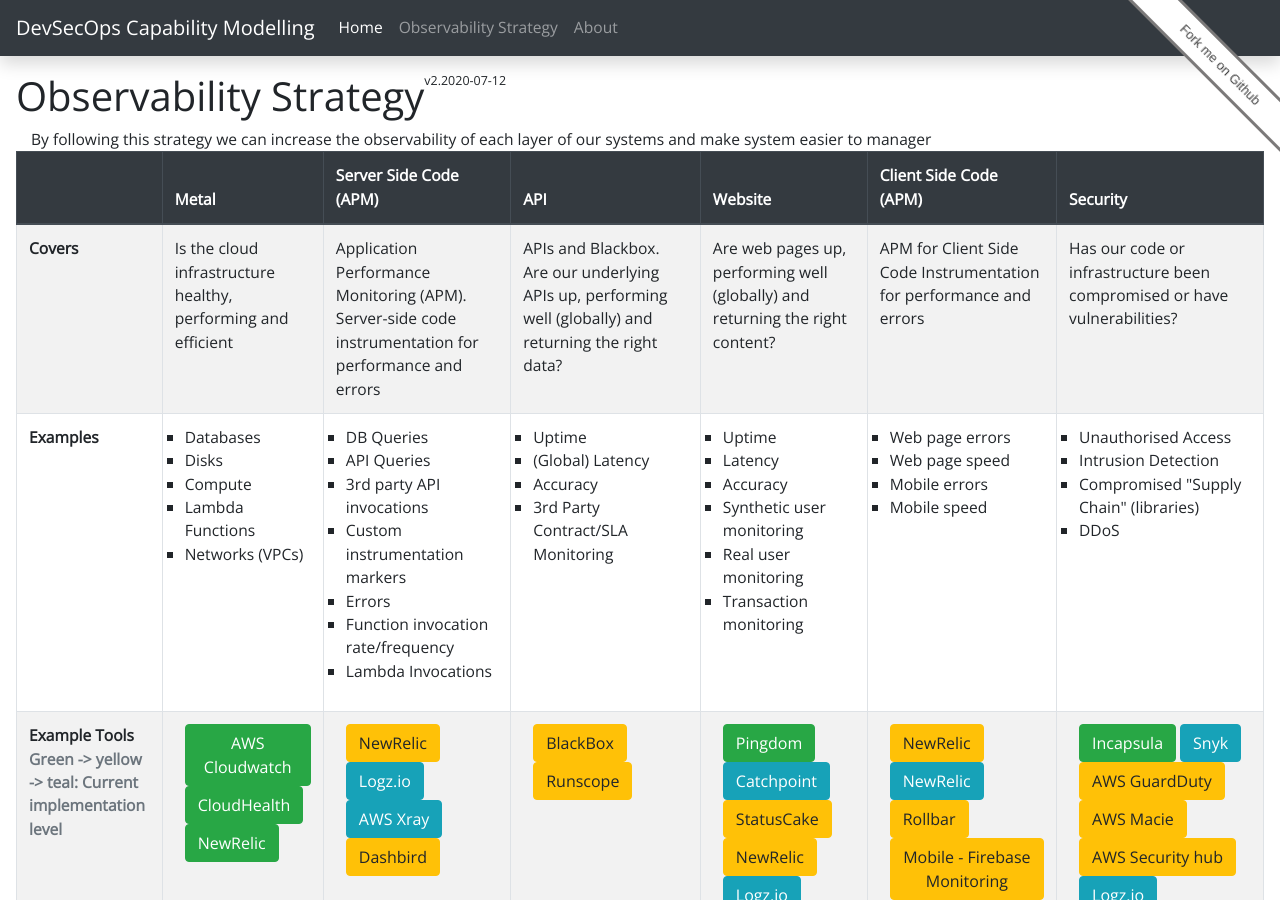
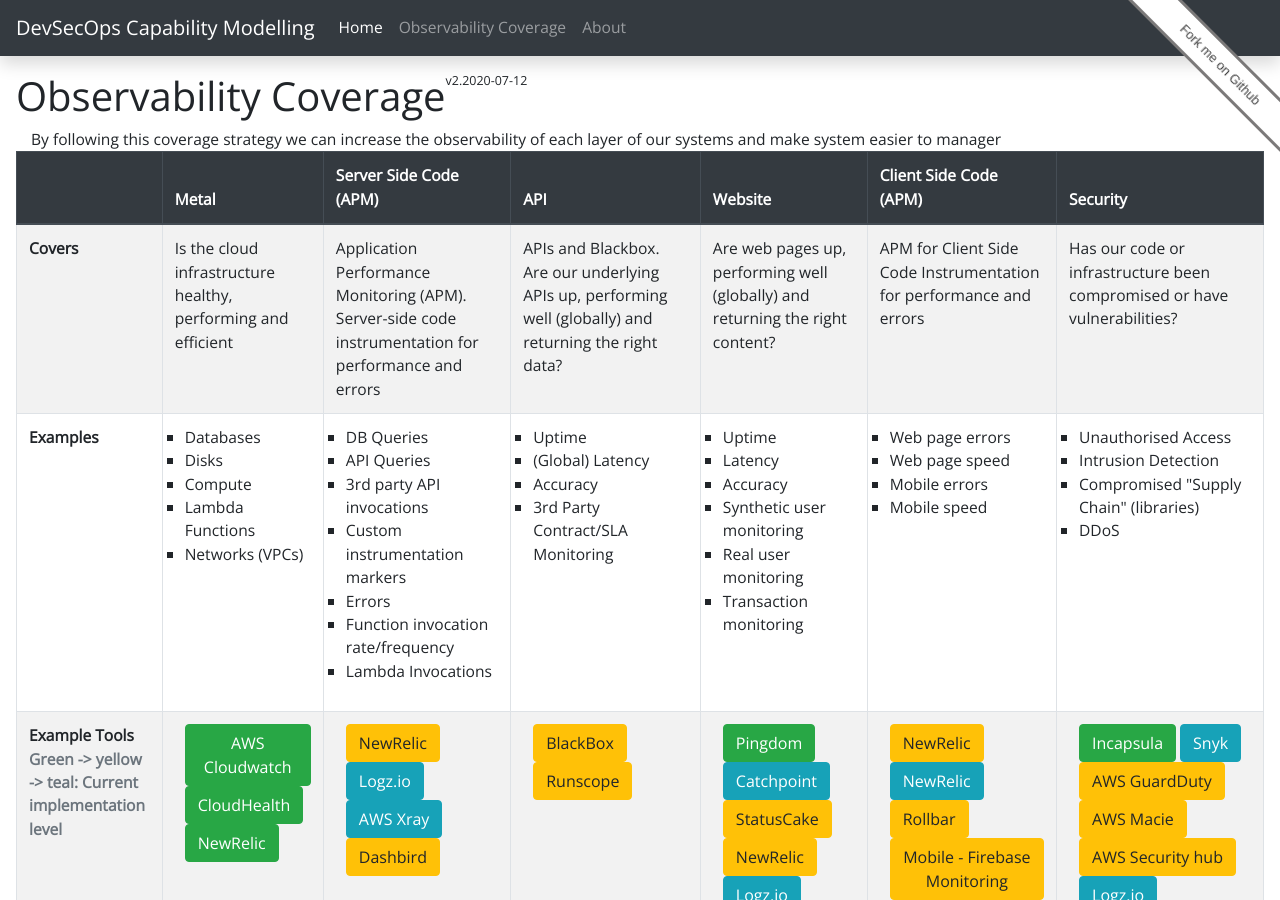
Before and after one commit to jujhars13/DevSecOps-capability-model, a Jekyll site: the page built from observability-coverage.html, in a window 1280 px wide and 900 px high. Built offline with Jekyll 4.4.1, drawn with Linux system fonts in a browser that asks for light colours; some of the changed text lies outside the part shown.

Commit message:
changes observability strategy to coverage

```diff
--- a/_layouts/default.html
+++ b/_layouts/default.html
@@ -61,7 +61,7 @@
             <a class="nav-link" href="/">Home<span class="sr-only">(current)</span></a>
           </li>
           <li class="nav-item">
-            <a class="nav-link" href="/observability-strategy">Observability Strategy</a>
+            <a class="nav-link" href="/observability-coverage">Observability Coverage</a>
           </li>
           <li class="nav-item">
             <a class="nav-link" href="/about">About</a>
--- a/observability-strategy.html
+++ b/observability-coverage.html
@@ -1,6 +1,6 @@
 ---
 layout: default
-title: Observability strategy
+title: Observability coverage
 ---
 
   <style>
@@ -12,17 +12,17 @@
 
 
     <div class="row">
-      <h1>Observability Strategy</h1>
+      <h1>Observability Coverage</h1>
       <small>v2.2020-07-12</small>
     </div>
     <div>
-      <div>By following this strategy we can increase the observability of each layer of our systems and make system easier to manager</div>
+      <div>By following this coverage strategy we can increase the observability of each layer of our systems and make system easier to manager</div>
     </div>
 
 
   <div class="row">
     <table class="table table-hover table-bordered table-striped">
-      <caption>Monitoring Strategy</caption>
+      <caption>Coverage Strategy</caption>
       <thead class="thead-dark">
         <tr>
           <th>&nbsp;</th>
```
